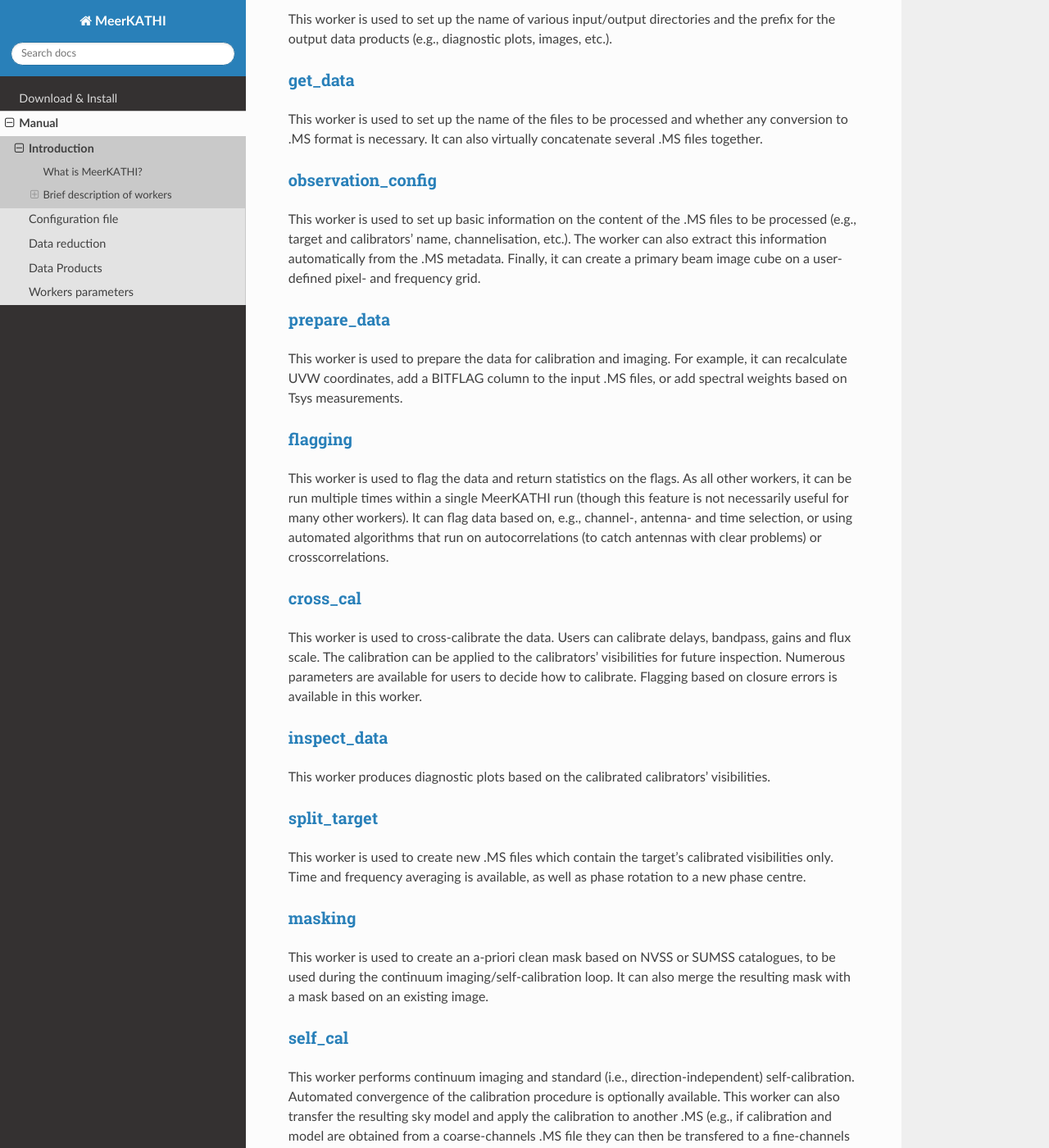
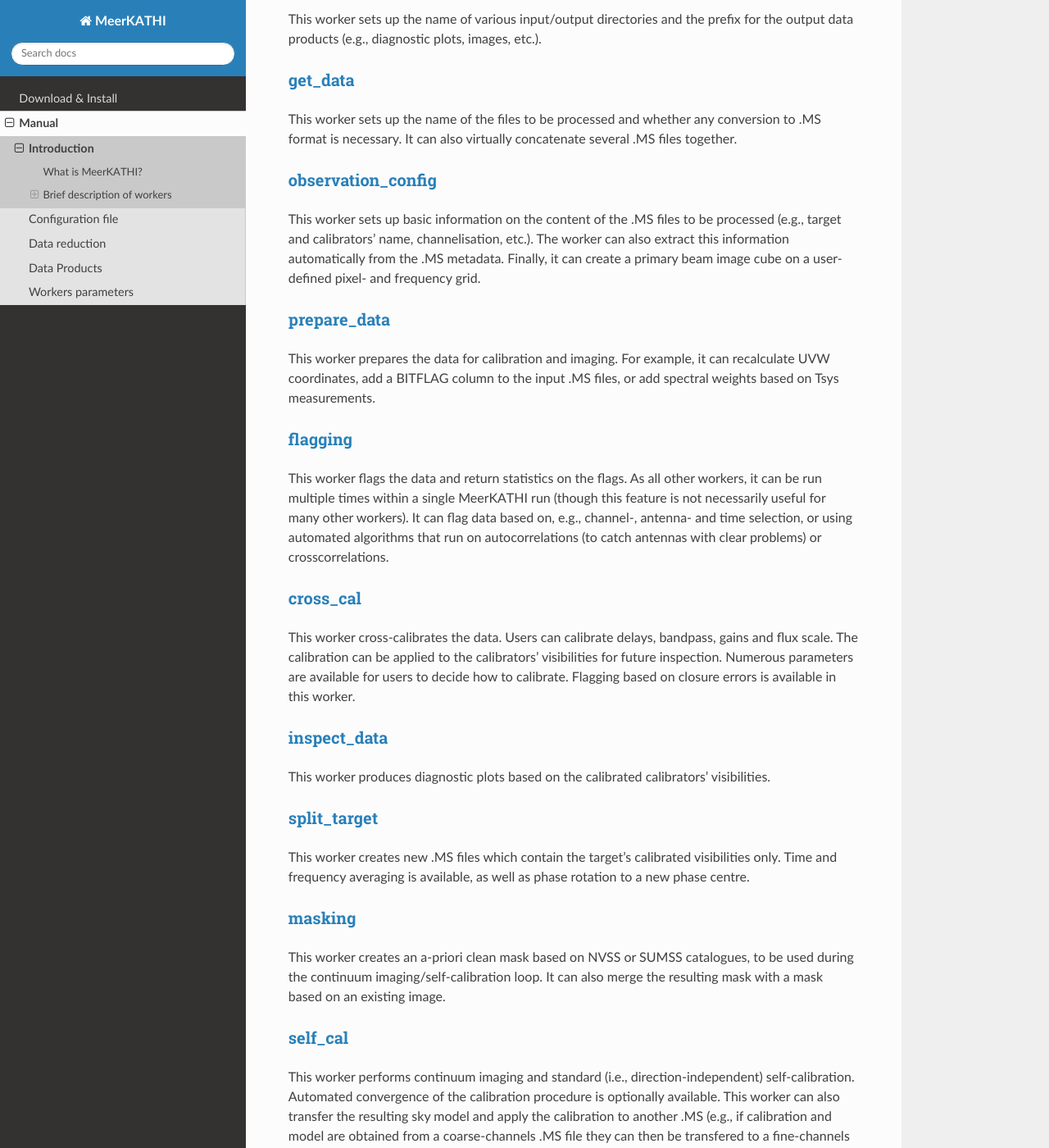
Before and after one commit to paoloserra/MeerKATHI-docs, a Sphinx documentation site: the page built from sphinx/manual/intro/index.rst, in a window 1280 px wide and 1400 px high, scrolled down 1174 px. Shown: the whole window at 82% size. Built offline with Sphinx 7.4.7 and the Read the Docs theme 2.0.0, drawn with Linux system fonts in a browser that asks for light colours; some of the changed text lies outside the part shown.

Commit message:
implements some of Josh's suggestions

```diff
--- a/sphinx/manual/intro/index.rst
+++ b/sphinx/manual/intro/index.rst
@@ -58,20 +58,20 @@
 :ref:`general`
 ^^^^^^^^^^^^^^
 
-This worker is used to set up the name of various input/output directories
+This worker sets up the name of various input/output directories
 and the prefix for the output data products (e.g., diagnostic plots, images, etc.).
 
 :ref:`get_data`
 ^^^^^^^^^^^^^^^
 
-This worker is used to set up the name of the files to be processed and whether any
+This worker sets up the name of the files to be processed and whether any
 conversion to .MS format is necessary. It can also virtually concatenate several .MS files
 together.
 
 :ref:`observation_config`
 ^^^^^^^^^^^^^^^^^^^^^^^^^
 
-This worker is used to set up basic information on the content of the .MS files to be
+This worker sets up basic information on the content of the .MS files to be
 processed (e.g., target and calibrators' name, channelisation, etc.). The worker can also
 extract this information automatically from the .MS metadata. Finally, it can create a
 primary beam image cube on a user-defined pixel- and frequency grid.
@@ -80,14 +80,14 @@
 :ref:`prepare_data`
 ^^^^^^^^^^^^^^^^^^^
 
-This worker is used to prepare the data for calibration and imaging. For example, it can
+This worker prepares the data for calibration and imaging. For example, it can
 recalculate UVW coordinates, add a BITFLAG column to the input .MS files, or add spectral
 weights based on Tsys measurements.
 
 :ref:`flagging`
 ^^^^^^^^^^^^^^^
 
-This worker is used to flag the data and return statistics on the flags. As all other
+This worker flags the data and return statistics on the flags. As all other
 workers, it can be run multiple times within a single MeerKATHI run (though this feature
 is not necessarily useful for many other workers). It can flag data based on, e.g.,
 channel-, antenna- and time selection, or using automated algorithms that run on
@@ -96,7 +96,7 @@
 :ref:`cross_cal`
 ^^^^^^^^^^^^^^^^
 
-This worker is used to cross-calibrate the data. Users can calibrate delays, bandpass,
+This worker cross-calibrates the data. Users can calibrate delays, bandpass,
 gains and flux scale. The calibration can be applied to the calibrators' visibilities for
 future inspection. Numerous parameters are available for users to decide how to calibrate.
 Flagging based on closure errors is available in this worker.
@@ -109,14 +109,14 @@
 :ref:`split_target`
 ^^^^^^^^^^^^^^^^^^^
 
-This worker is used to create new .MS files which contain the target's calibrated
+This worker creates new .MS files which contain the target's calibrated
 visibilities only. Time and frequency averaging is available, as well as phase rotation to
 a new phase centre.
 
 :ref:`masking`
 ^^^^^^^^^^^^^^
 
-This worker is used to create an a-priori clean mask based on NVSS or SUMSS catalogues,
+This worker creates an a-priori clean mask based on NVSS or SUMSS catalogues,
 to be used during the continuum imaging/self-calibration loop. It can also merge the
 resulting mask with a mask based on an existing image.
 
@@ -132,7 +132,7 @@
 :ref:`image_HI`
 ^^^^^^^^^^^^^^^
 
-This worker is used to create spectra-line cubes. It can subtract the continuum via both
+This worker creates spectral-line cubes and images. It can subtract the continuum via both
 model and UVLIN-like subtraction, Doppler correct, flag solar RFI, perform
 automated iterative cleaning with 3D clean masks, and, finally, run a spectral-line source
 finder.
```
Also changed, not shown: other parts of sphinx/manual/intro/index.rst (+2 -2 lines).
